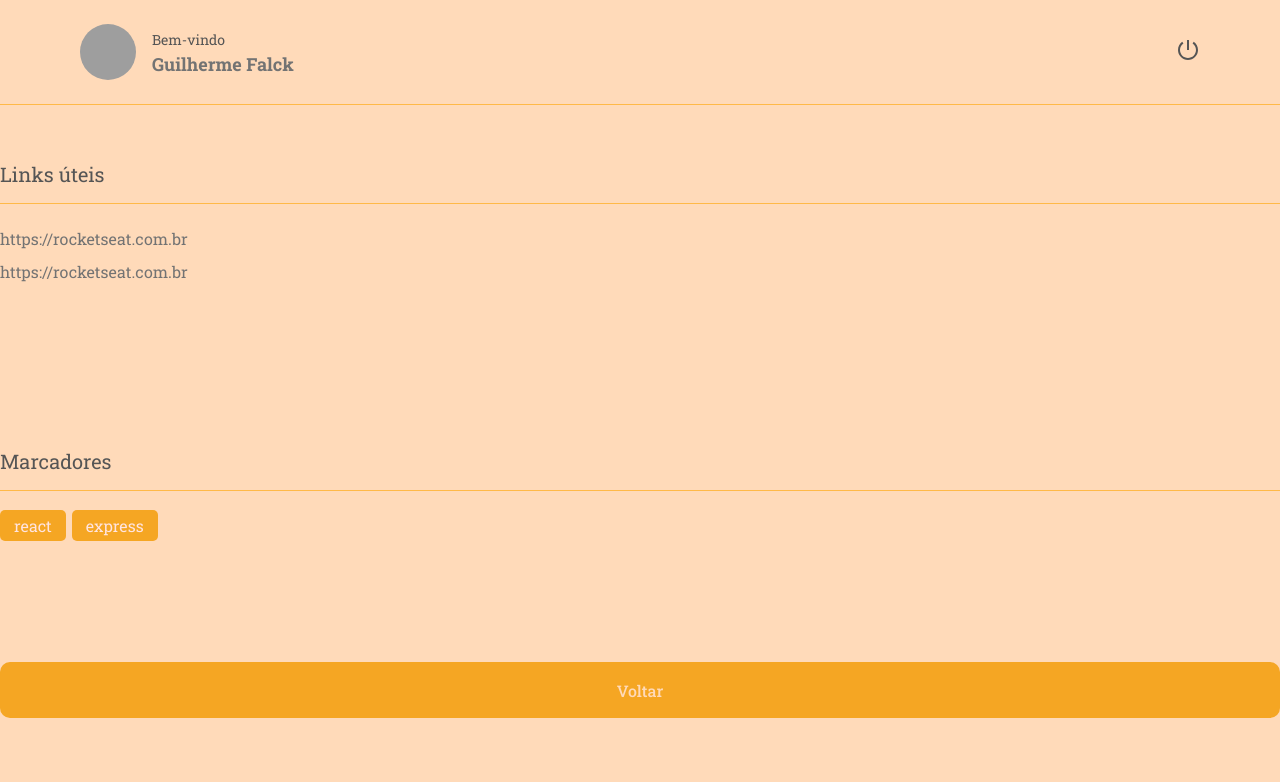
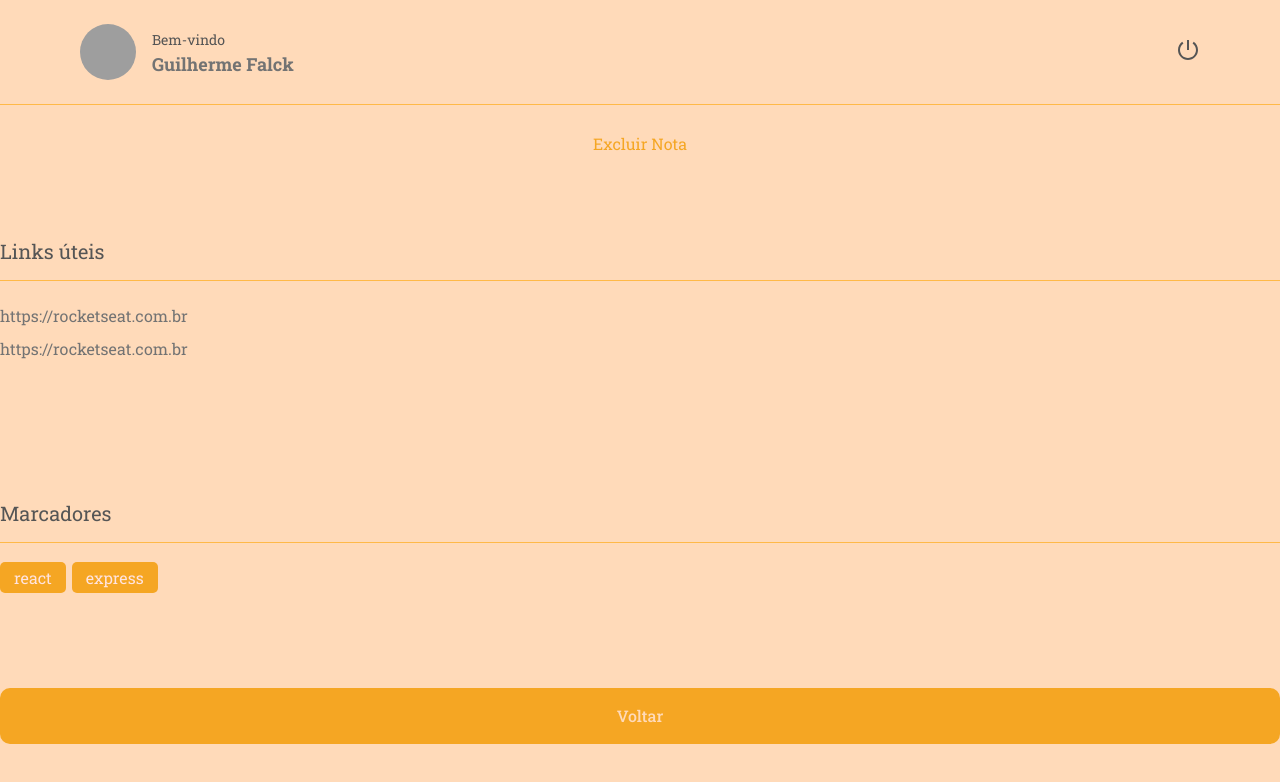
Before and after one commit to GuilhermeFalck/RocketBooks, a React (Vite) app in the folder Frontend/: page / in a window 1280 px wide. Shown: the top 782 px of the page. Built offline with nearby package versions, Linux system fonts and the light colour scheme; grey boxes are pictures that could not be loaded.

Commit message:
add ButtonText

```diff
--- /dev/null
+++ b/Frontend/src/components/ButtonText/index.jsx
@@ -0,0 +1,9 @@
+import { Container } from "./styles";
+
+export function ButtonText({ title, ...rest }) {
+  return (
+    <Container type="button" {...rest}>
+      {title}
+    </Container>
+  );
+}
--- /dev/null
+++ b/Frontend/src/components/ButtonText/styles.js
@@ -0,0 +1,9 @@
+import styled from "styled-components";
+
+export const Container = styled.button`
+  background: none;
+  color: ${({ theme }) => theme.COLORS.ORANGE};
+
+  border: none;
+  font-size: 16px;
+`;
--- a/Frontend/src/pages/Details/index.jsx
+++ b/Frontend/src/pages/Details/index.jsx
@@ -3,12 +3,15 @@
 import { Header } from "../../components/Header";
 import { Button } from "../../components/Button";
 import { Section } from "../../components/Section";
+import { ButtonText } from "../../components/ButtonText";
 import { Tag } from "../../components/Tag";
 
 export function Details() {
   return (
     <Container>
       <Header />
+
+      <ButtonText title="Excluir Nota" />
 
       <Section title="Links úteis">
         <Links>
```
